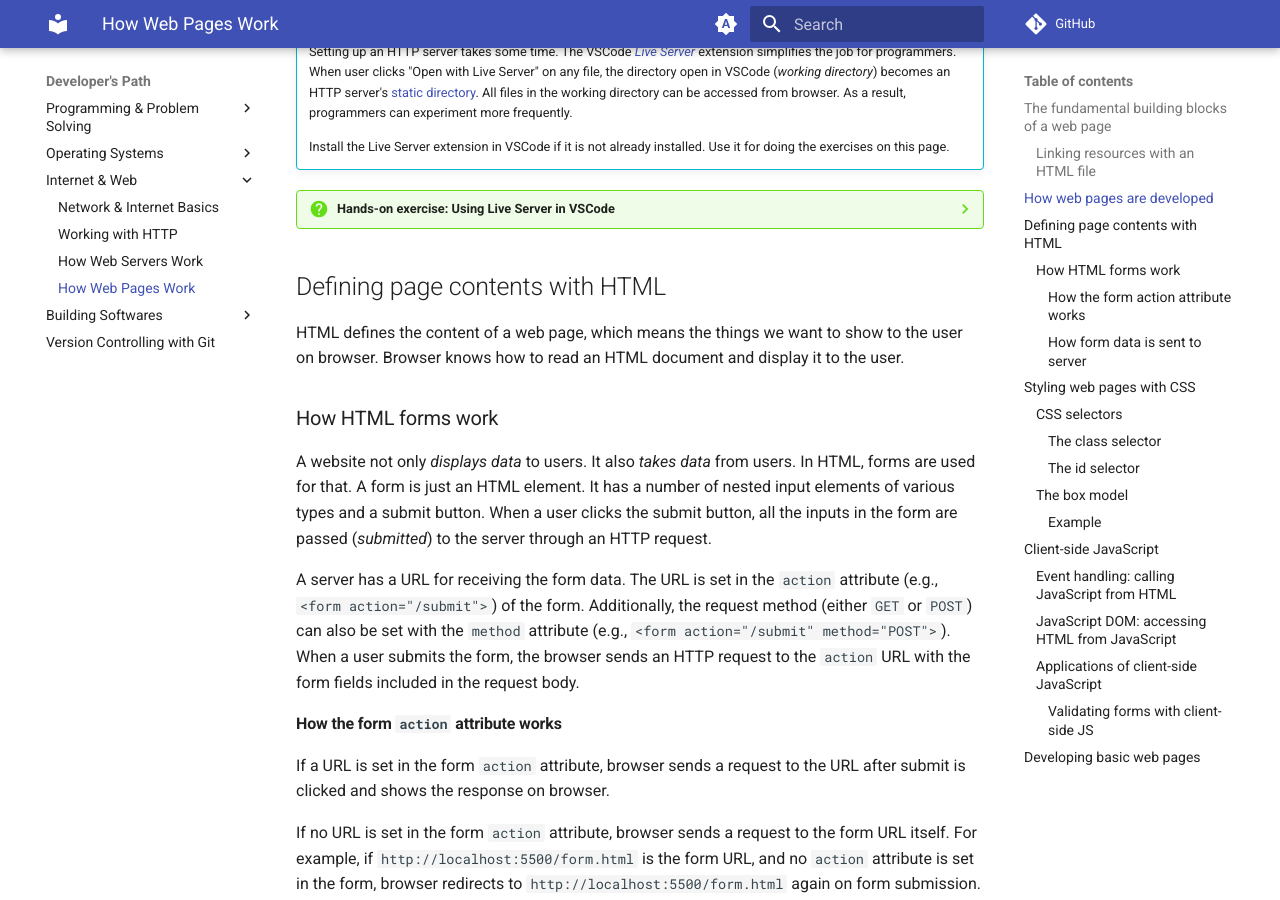
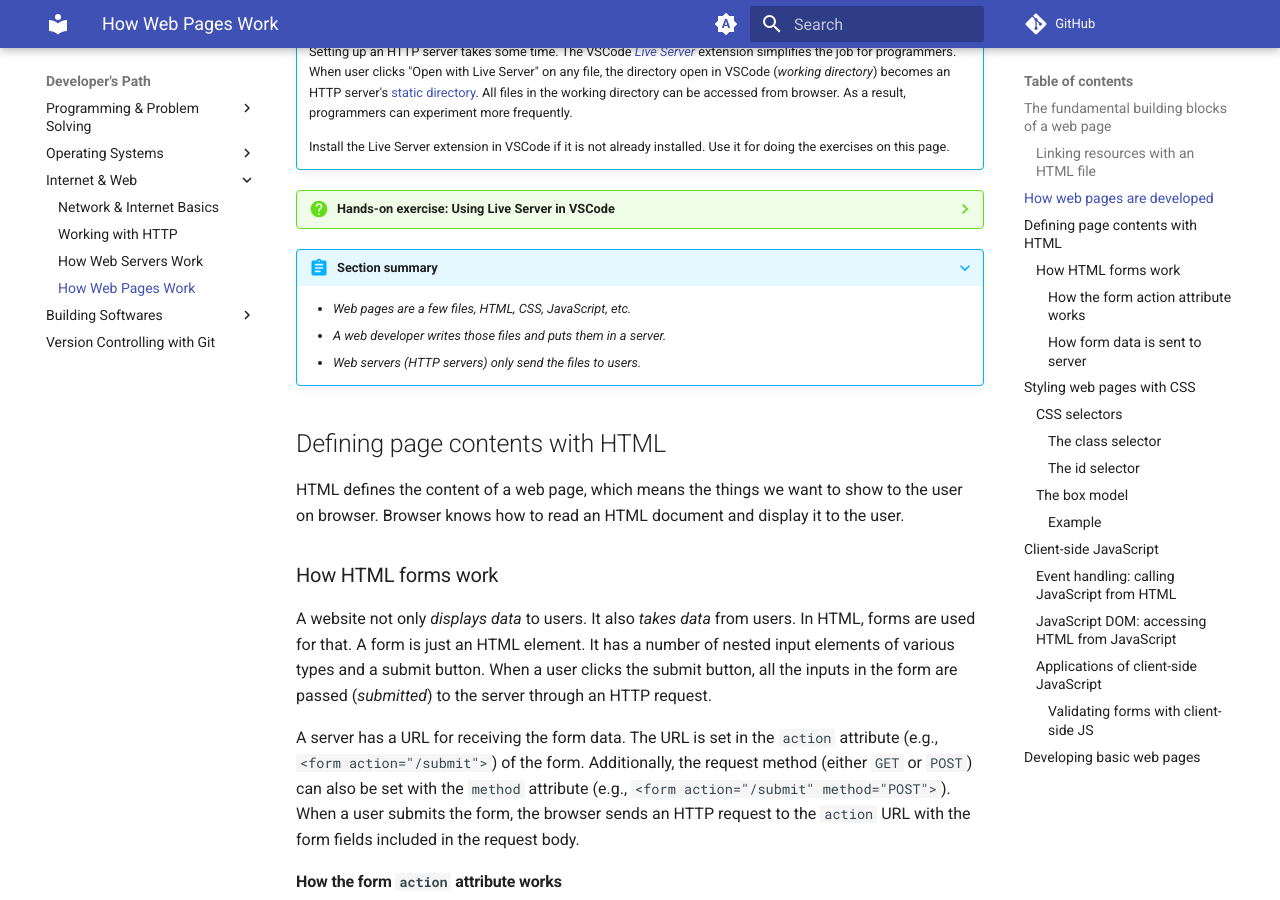
Before and after one commit to gharials/dev-path, an MkDocs documentation site: the page built from docs/internet-web/web-pages.md, in a window 1280 px wide and 900 px high, scrolled down 2055 px. Built offline with MkDocs 1.6.1 and Material for MkDocs 9.7.7, drawn with Linux system fonts in a browser that asks for light colours; comment, search, counter and statistics services are not loaded.

Commit message:
web page development section summary.

```diff
--- a/docs/internet-web/web-pages.md
+++ b/docs/internet-web/web-pages.md
@@ -79,6 +79,12 @@ After that, whenever a user requests the web page, the server returns the HTML f
     * Create an HTML file, a CSS file, and a JavaScript file.
     * [Link](#linking-resources-with-an-html-file) the CSS and the JavaScript files with the HTML file.
     * Run Live Server and access the HTML from a web browser.
+
+???+ abstract "Section summary"
+
+    * _Web pages are a few files, HTML, CSS, JavaScript, etc._
+    * _A web developer writes those files and puts them in a server._
+    * _Web servers (HTTP servers) only send the files to users._
 
 ## Defining page contents with HTML
 
```
